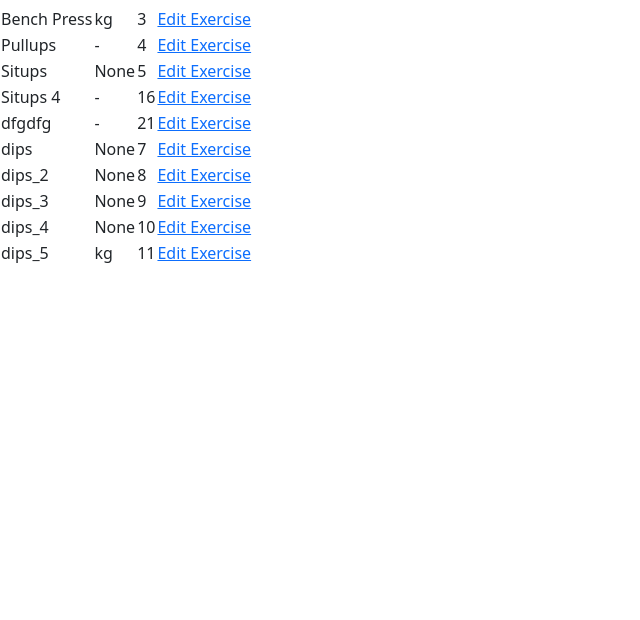
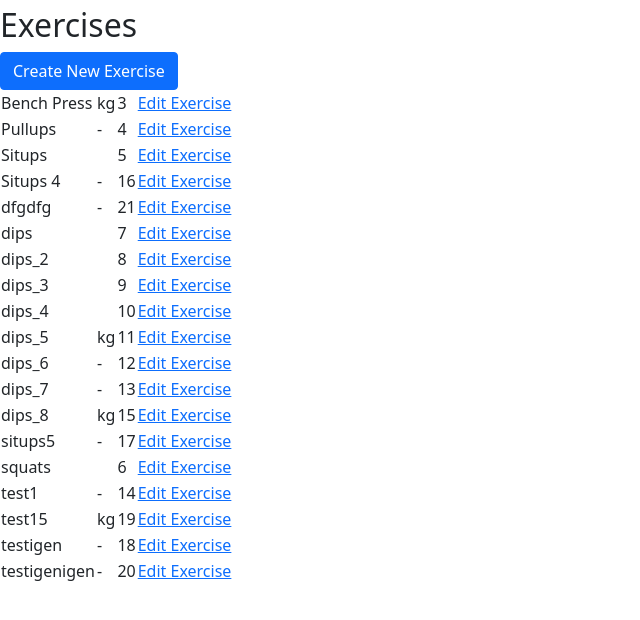
Before and after one commit to Odden69/ITrain, a Django app: page /exercises/ in a window 1280 px wide. Shown: the part 50-670 px from the top of the page, without its empty margins (0-640 px from the left). Run offline with Django 3.2, Linux system fonts and the light colour scheme; data comes from the database, SQL or seed files in the repository; both versions use the stored data as it was after the commit; some libraries are stand-ins or nearby versions.

Commit message:
feat: Add create exercise feature, closes #30
The feature is successfully added, but the testing leaves a few
percentage of non tested coverage. I close the issue anyway and
save that testing issue for later.

```diff
--- a/requirements.txt
+++ b/requirements.txt
@@ -1,9 +1,13 @@
 asgiref==3.5.0
 cloudinary==1.29.0
+coverage==6.3.2
 dj-database-url==0.5.0
 dj3-cloudinary-storage==0.0.6
 Django==3.2
+django-bootstrap-modal-forms==2.2.0
+django-crispy-forms==1.14.0
 gunicorn==20.1.0
+model-bakery==1.5.0
 psycopg2==2.9.3
 pytz==2022.1
 sqlparse==0.4.2
--- a/setup/forms.py
+++ b/setup/forms.py
@@ -7,7 +7,7 @@ from .models import Exercise
 
 class ExerciseForm(forms.ModelForm):
     """
-    Form for editing Exercises
+    Form for editing or creating Exercises
     """
     class Meta:
         model = Exercise
--- a/setup/models.py
+++ b/setup/models.py
@@ -31,14 +31,21 @@ class RepsUnit(models.Model):
         return self.name
 
 
+def get_default_exercise_unit():
+    """
+    get a default value for unit; create new unit if not available
+    """
+    return ExerciseUnit.objects.get_or_create(name="-")[0].id
+
+
 class Exercise(models.Model):
     """
     Exercises can be created by authorized users. Are used in Workouts.
     """
     name = models.CharField(max_length=30, unique=True, null=False,
                             blank=False)
-    unit = models.ForeignKey(ExerciseUnit, null=True,
-                             on_delete=models.SET_NULL)
+    unit = models.ForeignKey(ExerciseUnit, null=False, blank=False,
+                             on_delete=models.SET_DEFAULT, default=get_default_exercise_unit)
     description = models.TextField(max_length=200, blank=True)
 
     class Meta:
--- a/setup/test_forms.py
+++ b/setup/test_forms.py
@@ -29,7 +29,7 @@ class TestExerciseForm(TestCase):
     def test_exercise_form_is_rendered(self):
         form = ExerciseForm()
         self.assertIn('required id="id_name"', str(form))
-        self.assertIn('required id="id_unit"', str(form))
+        self.assertIn('id="id_unit"', str(form))
         self.assertIn('id="id_description"', str(form))
 
     def test_fields_are_explicit_in_form_metaclass(self):
--- a/setup/urls.py
+++ b/setup/urls.py
@@ -1,8 +1,10 @@
-from .views import ExerciseList, edit_exercise
+from .views import ExerciseList, create_exercise, edit_exercise
 from django.urls import path
 
 
 urlpatterns = [
     path('exercises/', ExerciseList.as_view(), name='exercises'),
-    path('edit_exercise/<int:exercise_id>/', edit_exercise, name='edit_exercise'),
+    path('edit_exercise/<int:exercise_id>/', edit_exercise,
+         name='edit_exercise'),
+    path('create_exercise/', create_exercise, name='create_exercise'),
 ]
--- a/setup/views.py
+++ b/setup/views.py
@@ -14,22 +14,44 @@ class ExerciseList(generic.ListView):
     """
     model = Exercise
     template_name = 'exercises.html'
-    paginate_by = 10
+    paginate_by = 50
+
+
+def create_exercise(request):
+    """
+    For creating a new exercise
+    """
+    if request.method == 'POST':
+        exercise_form = ExerciseForm(request.POST)
+        if exercise_form.is_valid():
+            exercise_form.save()
+            exercise = exercise_form.save()
+            messages.add_message(
+                request,
+                messages.SUCCESS,
+                f'{exercise.name} was successfully created'
+            )
+            return redirect('exercises')
+    exercise_form = ExerciseForm()
+    context = {
+        'form': exercise_form
+    }
+    return render(request, 'create_exercise.html', context)
 
 
 def edit_exercise(request, exercise_id):
     """
-    For editing a specific exercise, just created or picked from a list
+    For editing a specific exercise picked from the exercise list
     """
     exercise = get_object_or_404(Exercise, id=exercise_id)
     if request.method == 'POST':
-        exercise_form = ExerciseForm(data=request.POST, instance=exercise)
+        exercise_form = ExerciseForm(request.POST, instance=exercise)
         if exercise_form.is_valid():
             exercise = exercise_form.save()
             messages.add_message(
                 request,
                 messages.SUCCESS,
-                f'{exercise.name} was successfully edited'
+                f'{exercise.name} was successfully saved'
             )
             return redirect('exercises')
     exercise_form = ExerciseForm(instance=exercise)
--- a/templates/base.html
+++ b/templates/base.html
@@ -6,13 +6,16 @@
     <meta charset="UTF-8">
     <meta http-equiv="X-UA-Compatible" content="IE=edge">
     <meta name="viewport" content="width=device-width, initial-scale=1.0">
+
     <meta name="description" content="The only Workout Planning App you'll need">
     <link href="https://cdn.jsdelivr.net/npm/bootstrap@5.1.3/dist/css/bootstrap.min.css" rel="stylesheet"
           integrity="sha384-1BmE4kWBq78iYhFldvKuhfTAU6auU8tT94WrHftjDbrCEXSU1oBoqyl2QvZ6jIW3"
           crossorigin="anonymous">
-    <script src="https://cdnjs.cloudflare.com/ajax/libs/jquery-ajaxy/1.6.1/scripts/jquery.ajaxy.min.js"
+    <script src="https://code.jquery.com/jquery-3.6.0.js" integrity="sha256-H+K7U5CnXl1h5ywQfKtSj8PCmoN9aaq30gDh27Xc0jk="
+            crossorigin="anonymous"></script>
+    <!-- <script src="https://cdnjs.cloudflare.com/ajax/libs/jquery-ajaxy/1.6.1/scripts/jquery.ajaxy.min.js"
             integrity="sha512-bztGAvCE/3+a1Oh0gUro7BHukf6v7zpzrAb3ReWAVrt+bVNNphcl2tDTKCBr5zk7iEDmQ2Bv401fX3jeVXGIcA=="
-            crossorigin="anonymous" referrerpolicy="no-referrer"></script>
+            crossorigin="anonymous" referrerpolicy="no-referrer"></script> -->
     <script src="{% static 'js/jquery.bootstrap.modal.forms.js' %}"></script>
     <title>ITrain</title>
 </head>
@@ -39,7 +42,8 @@
             integrity="sha384-ka7Sk0Gln4gmtz2MlQnikT1wXgYsOg+OMhuP+IlRH9sENBO0LRn5q+8nbTov4+1p"
             crossorigin="anonymous">
     </script>
-    <script></script>
+    <!-- <script src="{% static 'js/script.js' %}"></script> -->
+    <!-- <link rel="script" href="{% static 'js/script.js' %}"> -->
 
 </body>
 </html>
--- a/templates/exercises.html
+++ b/templates/exercises.html
@@ -1,6 +1,11 @@
 {% extends 'base.html' %}
 {% block content %}
 
+<h2>Exercises</h2>
+
+<a href="{% url 'create_exercise'%}">
+  <button type="button" class="btn btn-primary">Create New Exercise</button>
+</a>
 
 <table>
   {% for exercise in exercise_list %}
```
Also changed, not shown: setup/test_views.py (+10 -0 lines), templates/create_exercise.html (added, +13 -0 lines), db.sqlite3, setup/migrations/0016_alter_exercise_unit.py (added), 1 other file. Lines whose indentation alone changed are shown as unchanged.
